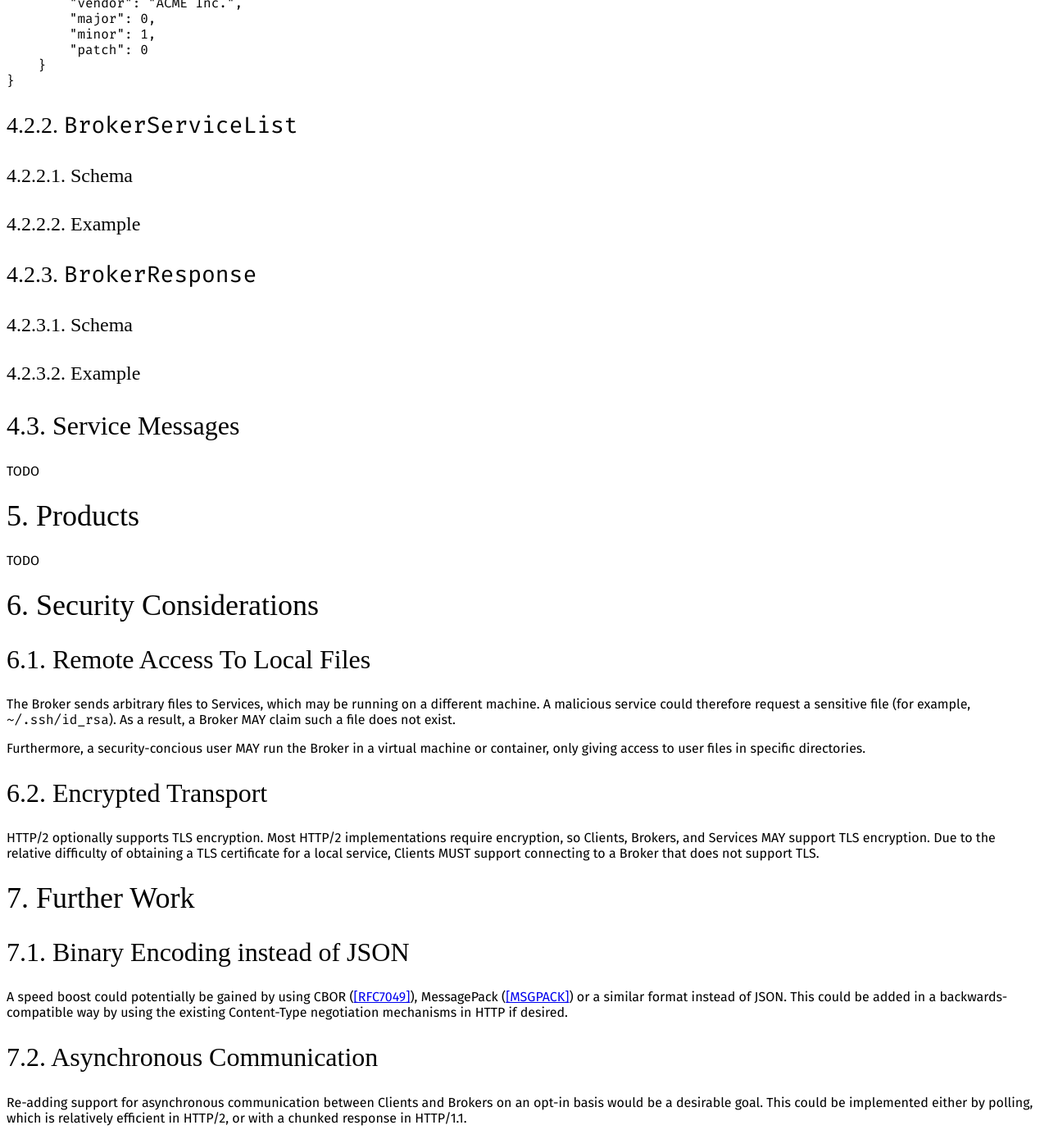
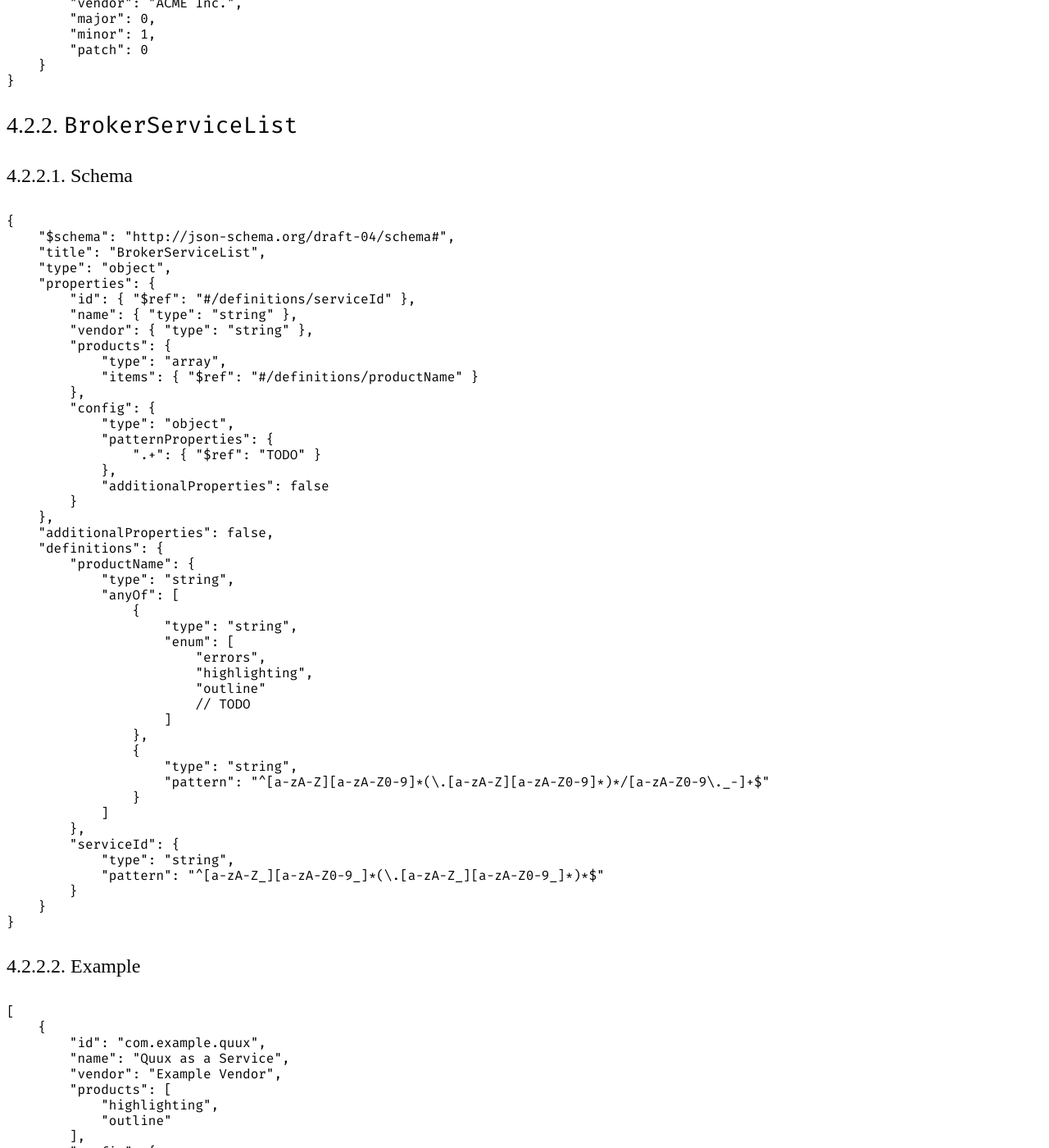
Before and after one commit to remexre/remexre.github.io, a Jekyll site: the page built from _posts/2017-05-19-monto-version-3-specification-draft-1.md, in a window 1280 px wide and 1400 px high, scrolled down 6193 px. Shown: the whole window at 82% size. Built offline with Jekyll 4.4.1, drawn with Linux system fonts in a browser that asks for light colours; some web fonts are replaced; some of the changed text lies outside the part shown.

Commit message:
More schema work.

````diff
--- a/_posts/2017-05-19-monto-version-3-specification-draft-1.md
+++ b/_posts/2017-05-19-monto-version-3-specification-draft-1.md
@@ -256,12 +256,12 @@ Messages are documented with JSON Schema ([\[JSONSCHEMA\]](#json-schema)).
 			"type": "object",
 			"properties": {
 				"product": { "$ref": "#/definitions/productName" },
-				"service": { "$ref": "#/definitions/serviceName" }
+				"service": { "$ref": "#/definitions/serviceId" }
 			},
 			"additionalProperties": false,
 			"required": ["product", "service"]
 		},
-		"serviceName": {
+		"serviceId": {
 			"type": "string",
 			"pattern": "^[a-zA-Z_][a-zA-Z0-9_]*(\.[a-zA-Z_][a-zA-Z0-9_]*)*$"
 		}
@@ -359,11 +359,83 @@ Messages are documented with JSON Schema ([\[JSONSCHEMA\]](#json-schema)).
 #### 4.2.2.1. Schema
 
 ```json
+{
+	"$schema": "http://json-schema.org/draft-04/schema#",
+	"title": "BrokerServiceList",
+	"type": "object",
+	"properties": {
+		"id": { "$ref": "#/definitions/serviceId" },
+		"name": { "type": "string" },
+		"vendor": { "type": "string" },
+		"products": {
+			"type": "array",
+			"items": { "$ref": "#/definitions/productName" }
+		},
+		"config": {
+			"type": "object",
+			"patternProperties": {
+				".+": { "$ref": "TODO" }
+			},
+			"additionalProperties": false
+		}
+	},
+	"additionalProperties": false,
+	"definitions": {
+		"productName": {
+			"type": "string",
+			"anyOf": [
+				{
+					"type": "string",
+					"enum": [
+						"errors",
+						"highlighting",
+						"outline"
+						// TODO
+					]
+				},
+				{
+					"type": "string",
+					"pattern": "^[a-zA-Z][a-zA-Z0-9]*(\.[a-zA-Z][a-zA-Z0-9]*)*/[a-zA-Z0-9\._-]+$"
+				}
+			]
+		},
+		"serviceId": {
+			"type": "string",
+			"pattern": "^[a-zA-Z_][a-zA-Z0-9_]*(\.[a-zA-Z_][a-zA-Z0-9_]*)*$"
+		}
+	}
+}
 ```
 
 #### 4.2.2.2. Example
 
 ```json
+[
+	{
+		"id": "com.example.quux",
+		"name": "Quux as a Service",
+		"vendor": "Example Vendor",
+		"products": [
+			"highlighting",
+			"outline"
+		],
+		"config": {
+			"type": "object",
+			"properties": {
+				"PATH": {
+					"type": "array",
+					"items": { "type": "string" }
+				},
+				"debug": { "type": "boolean" },
+				"optimization": {
+					"type": "integer",
+					"minimum": 0,
+					"maximum": 3
+				}
+			}
+		}
+	}
+]
 ```
 
 ### 4.2.3. `BrokerResponse`
@@ -424,6 +496,15 @@ Brokers on an opt-in basis would be a desirable goal. This could be
 implemented either by polling, which is relatively efficient in HTTP/2, or
 with a chunked response in HTTP/1.1.
 
+## 7.3. Commands
+
+Previous versions of Monto supported arbitrary commands being run by the
+service, for example, renaming a function everywhere it appears (in all
+files). This is difficult to do while allowing Services to be run on
+remote machines. It could be achieved by allowing Services to request file
+writes in addition to reads, but would probably require a large amount of
+overhead, and come with its own security risks.
+
 # 8. References
 
 ## 8.1. Normative References
````
